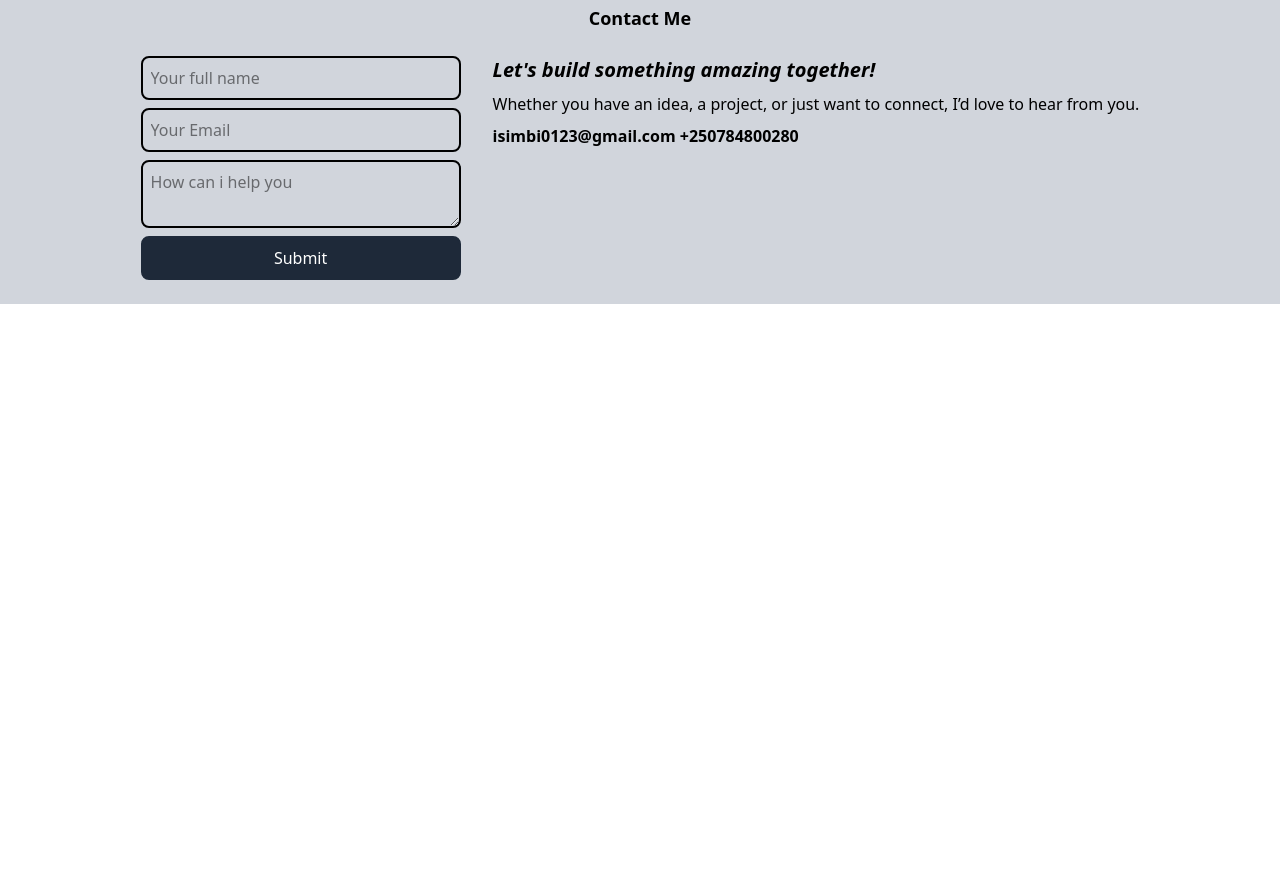
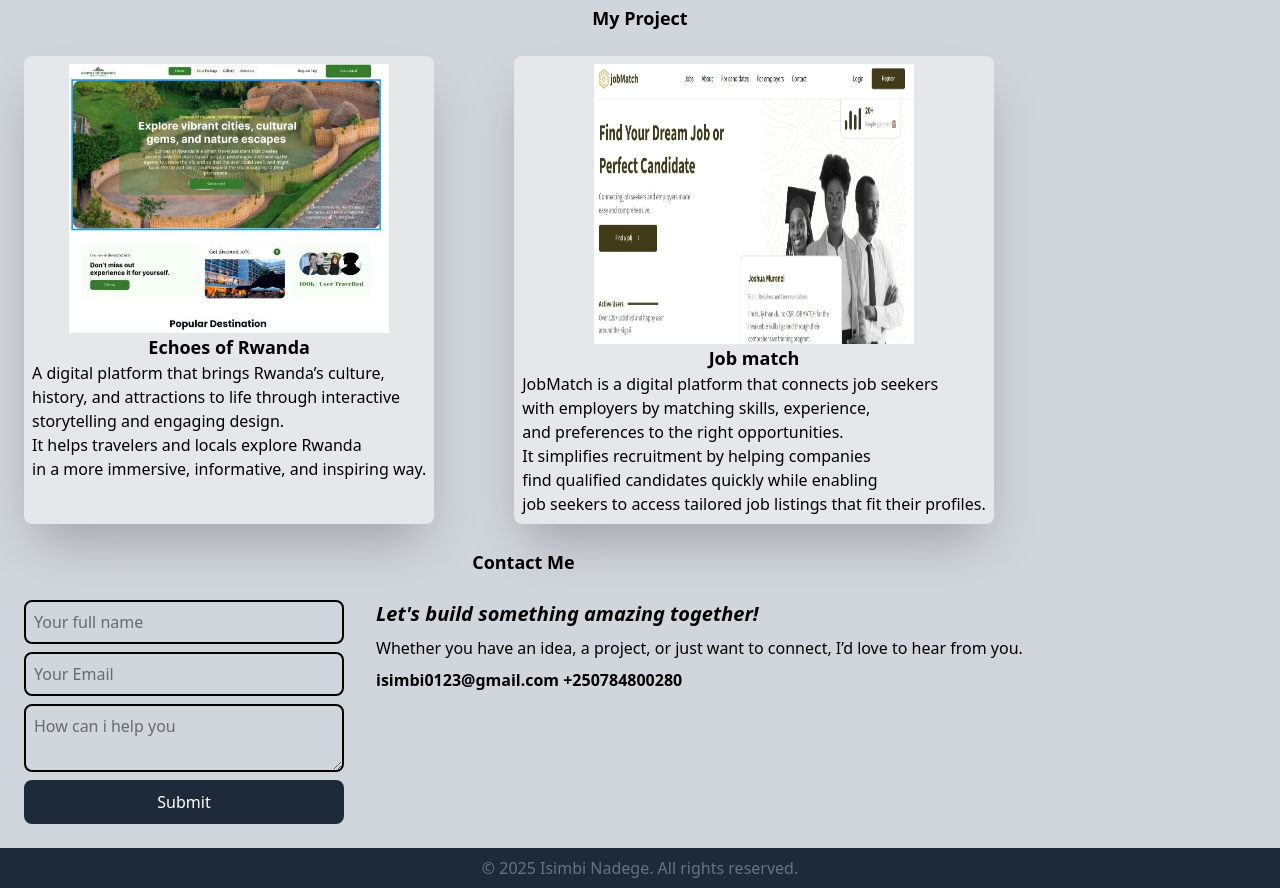
Before and after one commit to isimbinadege/assignment-portfolio, a plain HTML site: page index.html in a window 1280 px wide. Shown: the part 1105-1993 px from the top of the page. Before the commit the page ends 1409 px from the top, so only its background shows below. Drawn offline with nearby package versions, Linux system fonts and the light colour scheme.

Commit message:
completed

```diff
--- a/index.html
+++ b/index.html
@@ -7,27 +7,31 @@
     <title>portfolio</title>
 </head>
 <body class="">
-  <header class="bg-gray-800 text-white p-6 shadow-2xl/30">
+  <header class="bg-gray-800 text-white p-6 shadow-2xl/30 sticky top-0 z-2">
+  <nav class="flex flex-col md:flex-row md:justify-between text-lg font-semibold ">
 
-  <nav class=" flex justify-between text-lg font-semibold" >
+    <h1 class="cursor-pointer hover:text-xl transition duration-150 ease-in-out mb-4 md:mb-0">
+      My Portfolio
+    </h1>
 
-    <h1 class="cursor-pointer hover:text-xl transition duration-150 ease-in-out ">My portofolio </h1>
-    <ul class="flex flex-row gap-x-8 ">
+    <ul class="flex flex-col md:flex-row gap-y-4 md:gap-x-8">
       <li class="cursor-pointer hover:text-xl transition duration-300 ease-in-out">
         About me
       </li>
-        <li class="cursor-pointer hover:text-xl ">
+      <li class="cursor-pointer hover:text-xl">
         Skills
       </li>
-        <li class="cursor-pointer hover:text-xl ">
+      <li class="cursor-pointer hover:text-xl">
         Contact me
       </li>
     </ul>
+
   </nav>
 </header>
 
+
 <main class="bg-gray-300  bg-cover bg-center p-6 ">
-  <div class="flex gap-x-24" >
+  <div class="flex flex-col md:flex-row gap-12 md:gap-x-24" >
   <div>
   <h2 class="font-semibold italic text-3xl">Hello I'm Nadege ISIMBI. <br>
 Frontend Developer
@@ -71,9 +75,29 @@ I hold a Bachelor’s Degree in Business Information Technology from the Univers
   </div>
   <div class="justify-items-center pt-6">
    <h1 class="text-black text-lg font-bold ">
+   My Project
+   </h1>
+   <div class="flex flex-wrap gap-x-8 mt-6 justify-items-center space-x-12">
+    <div class="bg-gray-200 justify-items-center p-2 rounded-lg shadow-2xl">
+      <img src="/images/echo.JPG" alt="" class="w-80">
+      <h1 class="text-black text-lg font-bold">Echoes of Rwanda</h1>
+      <p>
+        A digital platform that brings Rwanda’s culture, <br> history, and attractions to life through interactive <br> storytelling and engaging design. <br> It helps travelers and locals explore Rwanda <br> in a more immersive, informative, and inspiring way.
+      </p>
+    </div>
+    <div class="bg-gray-200 justify-items-center p-2 rounded-lg shadow-2xl">
+    <img src="/images/job.JPG" alt="" class="w-80 h-70">
+    <h1 class="text-black text-lg font-bold">Job match</h1>
+    <p>
+
+JobMatch is a digital platform that connects job seekers <br>with employers by matching skills, experience,<br> and preferences to the right opportunities. <br>It simplifies recruitment by helping companies <br>find qualified candidates quickly while enabling <br>
+  job seekers to access tailored job listings that fit their profiles.</p>
+   </div>
+  <div class="justify-items-center pt-6">
+   <h1 class="text-black text-lg font-bold ">
    Contact Me
    </h1>
-   <div class="flex flex-wrap gap-x-8 mt-6">
+   <div class="flex flex-col md:flex-row gap-8 mt-6">
    <form action="" class="flex flex-col">
    <input type="text" placeholder="Your full name " class="border-2 p-2 rounded-lg w-80">
    <input type="email" placeholder="Your Email" class="border-2 p-2 rounded-lg mt-2" >
@@ -91,5 +115,8 @@ something amazing together!</h2>
   </div>
    </div>
   </main>
+  <footer class="bg-gray-800 text-gray-500 p-2 justify-items-center">
+<p>© 2025 Isimbi Nadege. All rights reserved.</p>
+  </footer>
 </body>
 </html>
```
Also changed, not shown: images/about.JPG (added), images/contact.JPG (added), images/echo.JPG (added), images/job.JPG (added), images/projects.JPG (added), images/skills.JPG (added). Lines whose indentation alone changed are shown as unchanged.
